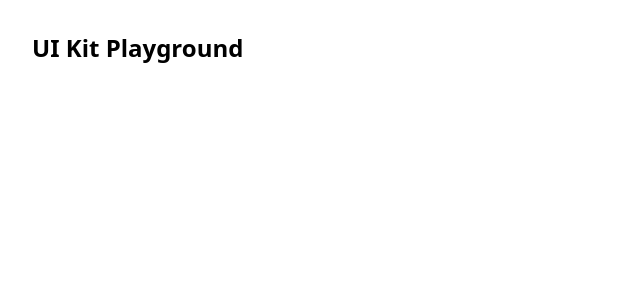
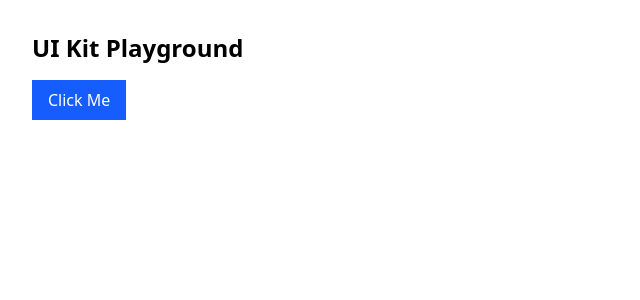
Before and after one commit to PardeepkSharma/Ui-lib, a React (Vite) app: page / in a window 1280 px wide. Shown: the top 300 px of the page, without its empty margins (0-640 px from the left). Built offline with nearby package versions, Linux system fonts and the light colour scheme.

Commit message:
4nd commit

```diff
--- a/src/components/Button.jsx
+++ b/src/components/Button.jsx
@@ -1,13 +1,4 @@
 // Button.tsx
-const Button = ({ children, className2 = "red", className = "", ...props }) => {
-  return (
-    <button
-      className={`px-4 py-2 bg-${className2}-500 text-white rounded ${className}`}
-      {...props}
-    >
-      {children}
-    </button>
-  );
-};
-
-export default Button;
+export default function Button() {
+  return <button className="bg-blue-600 text-white px-4 py-2">Click Me</button>;
+}
```
